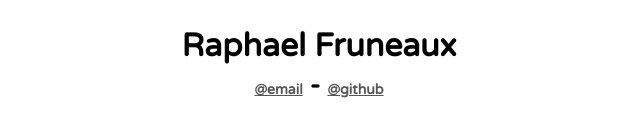
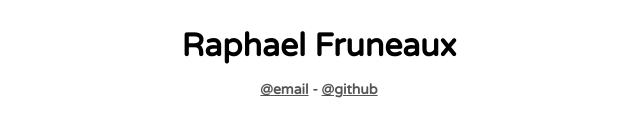
Before and after one commit to raphaelfruneaux/raphaelfruneaux.github.io, a plain HTML site: page index.html in a window 1280 px wide. Shown: the part 144-280 px from the top of the page, 321-961 px from the left. Drawn offline with Linux system fonts and the light colour scheme.

Commit message:
fix styles bug

```diff
--- a/styles.css
+++ b/styles.css
@@ -8,7 +8,7 @@ h1 {
   padding-top: 150px;
   text-align: center;
 }
-a {
+small, a {
   color: #555;
   font-size: 14px;
 }
```
